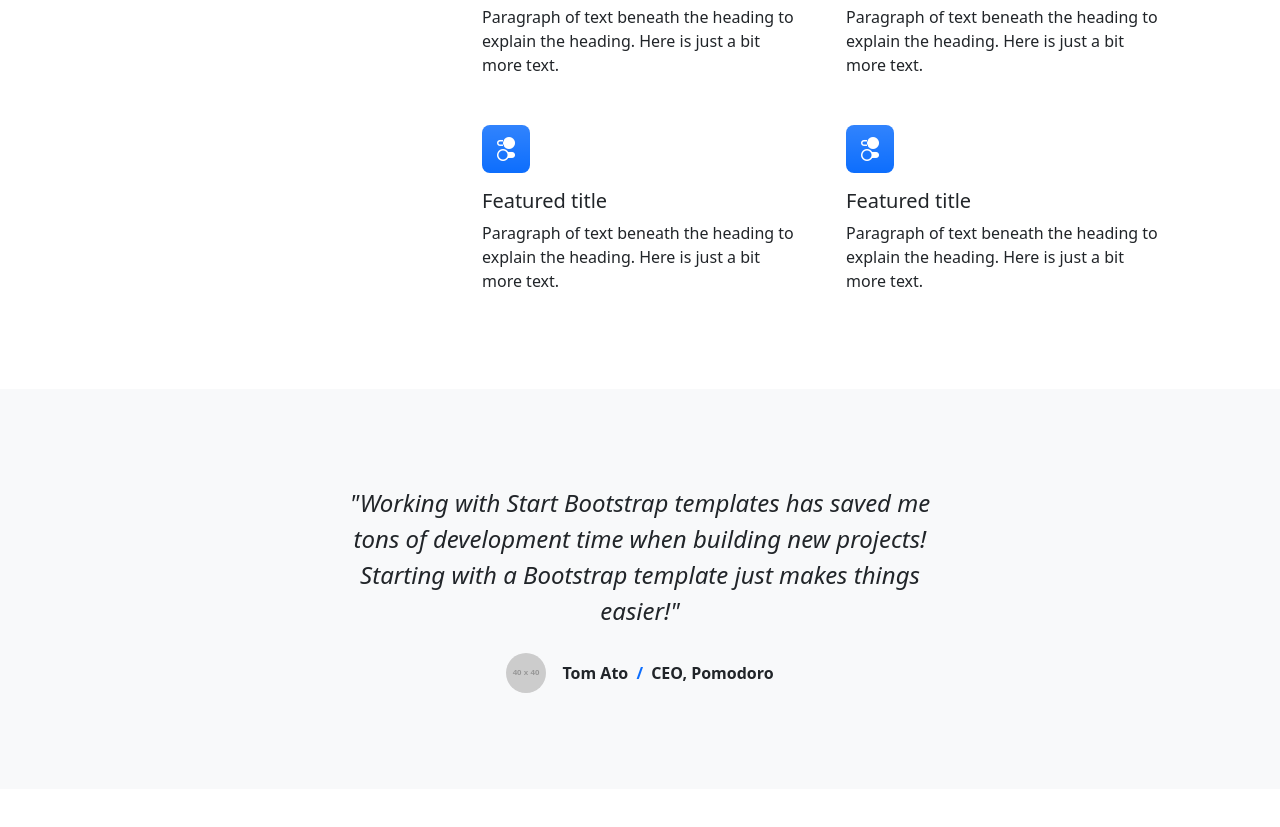
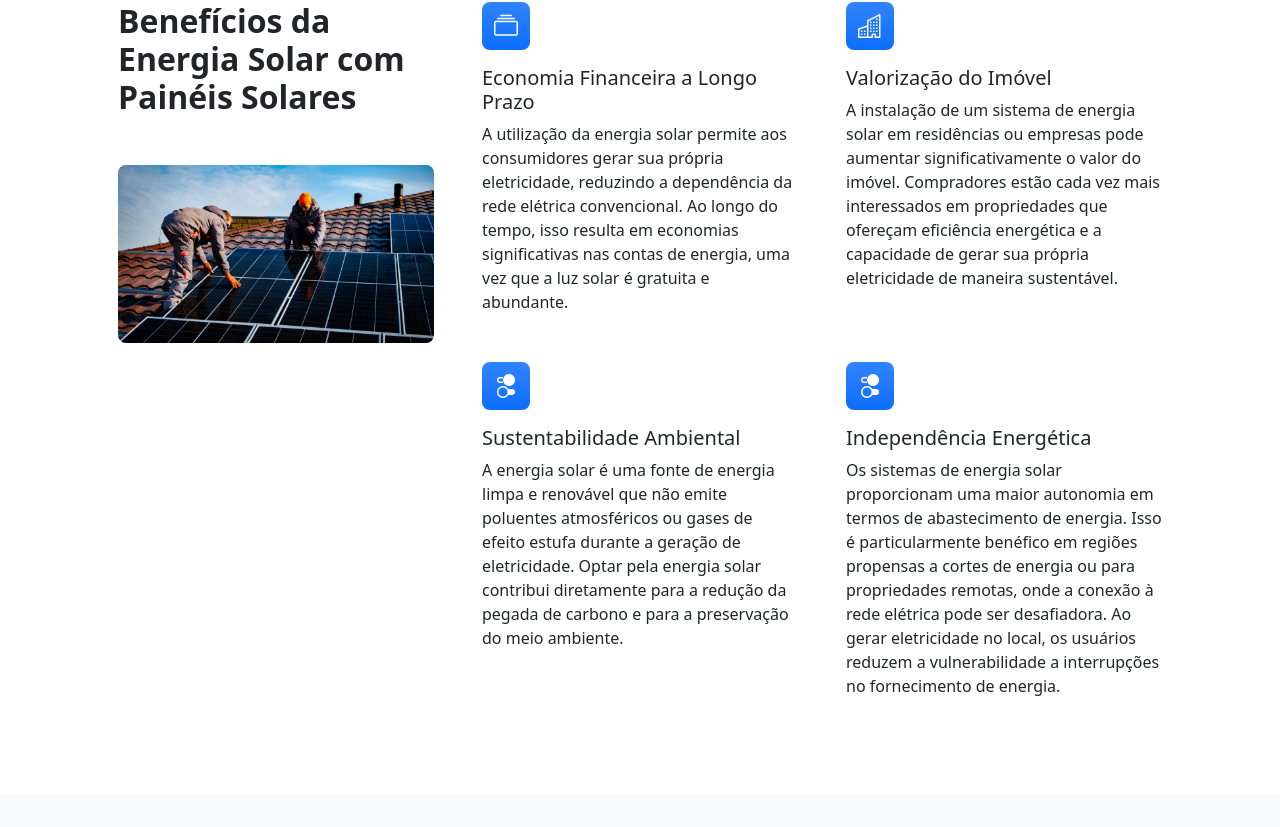
Before and after one commit to vinipc03/SiteProjetoSolar, a plain HTML site: page index.html in a window 1280 px wide. Shown: the part 720-1547 px from the top of the page. Drawn offline with nearby package versions, Linux system fonts and the light colour scheme; placeholder pictures from the web are drawn by us.

Commit message:
Primeiras edições página home

```diff
--- a/index.html
+++ b/index.html
@@ -51,8 +51,9 @@
                     <div class="row gx-5 align-items-center justify-content-center">
                         <div class="col-lg-8 col-xl-7 col-xxl-6">
                             <div class="my-5 text-center text-xl-start">
-                                <h1 class="display-5 fw-bolder text-white mb-2">A Bootstrap 5 template for modern businesses</h1>
-                                <p class="lead fw-normal text-white-50 mb-4">Quickly design and customize responsive mobile-first sites with Bootstrap, the world’s most popular front-end open source toolkit!</p>
+                                <h1 class="display-5 fw-bolder text-white mb-2">Nome da empresa</h1>
+                                <p class="lead fw-normal text-white-50 mb-4">A [Nome da Empresa] é líder inovadora no setor de energia solar, especializada em proporcionar soluções sustentáveis e eficientes para residências e empresas. Com um compromisso com a excelência,
+                                    oferecendo instalação personalizada de painéis solares, visando não apenas reduzir custos, mas também promover a independência energética e a preservação ambiental. Proporcionando aos clientes acesso confiável e econômico à energia solar.</p>
                                 <div class="d-grid gap-3 d-sm-flex justify-content-sm-center justify-content-xl-start">
                                     <a class="btn btn-primary btn-lg px-4 me-sm-3" href="#features">Get Started</a>
                                     <a class="btn btn-outline-light btn-lg px-4" href="#!">Learn More</a>
@@ -67,28 +68,32 @@
             <section class="py-5" id="features">
                 <div class="container px-5 my-5">
                     <div class="row gx-5">
-                        <div class="col-lg-4 mb-5 mb-lg-0"><h2 class="fw-bolder mb-0">A better way to start building.</h2></div>
+                        <div class="col-lg-4 mb-5 mb-lg-0"><h2 class="fw-bolder mb-0">Benefícios da Energia Solar com Painéis Solares</h2><img class="img-fluid rounded-3 my-5" src="assets/foto.jpg" alt="..." /></div>
                         <div class="col-lg-8">
                             <div class="row gx-5 row-cols-1 row-cols-md-2">
                                 <div class="col mb-5 h-100">
                                     <div class="feature bg-primary bg-gradient text-white rounded-3 mb-3"><i class="bi bi-collection"></i></div>
-                                    <h2 class="h5">Featured title</h2>
-                                    <p class="mb-0">Paragraph of text beneath the heading to explain the heading. Here is just a bit more text.</p>
+                                    <h2 class="h5">Economia Financeira a Longo Prazo</h2>
+                                    <p class="mb-0">A utilização da energia solar permite aos consumidores gerar sua própria eletricidade, reduzindo a dependência da rede elétrica convencional.
+                                        Ao longo do tempo, isso resulta em  economias significativas nas contas de energia, uma vez que a luz solar é gratuita e abundante.</p>
                                 </div>
                                 <div class="col mb-5 h-100">
                                     <div class="feature bg-primary bg-gradient text-white rounded-3 mb-3"><i class="bi bi-building"></i></div>
-                                    <h2 class="h5">Featured title</h2>
-                                    <p class="mb-0">Paragraph of text beneath the heading to explain the heading. Here is just a bit more text.</p>
+                                    <h2 class="h5">Valorização do Imóvel</h2>
+                                    <p class="mb-0">A instalação de um sistema de energia solar em residências ou empresas pode aumentar significativamente o valor do imóvel.
+                                        Compradores estão cada vez mais interessados em propriedades que ofereçam eficiência energética e a capacidade de gerar sua própria eletricidade de maneira sustentável.</p>
                                 </div>
                                 <div class="col mb-5 mb-md-0 h-100">
                                     <div class="feature bg-primary bg-gradient text-white rounded-3 mb-3"><i class="bi bi-toggles2"></i></div>
-                                    <h2 class="h5">Featured title</h2>
-                                    <p class="mb-0">Paragraph of text beneath the heading to explain the heading. Here is just a bit more text.</p>
+                                    <h2 class="h5">Sustentabilidade Ambiental</h2>
+                                    <p class="mb-0">A energia solar é uma fonte de energia limpa e renovável que não emite poluentes atmosféricos ou gases de efeito estufa durante a geração de eletricidade.
+                                        Optar pela energia solar contribui diretamente para a redução da pegada de carbono e para a preservação do meio ambiente.</p>
                                 </div>
                                 <div class="col h-100">
                                     <div class="feature bg-primary bg-gradient text-white rounded-3 mb-3"><i class="bi bi-toggles2"></i></div>
-                                    <h2 class="h5">Featured title</h2>
-                                    <p class="mb-0">Paragraph of text beneath the heading to explain the heading. Here is just a bit more text.</p>
+                                    <h2 class="h5">Independência Energética</h2>
+                                    <p class="mb-0">Os sistemas de energia solar proporcionam uma maior autonomia em termos de abastecimento de energia. Isso é particularmente benéfico em regiões propensas a cortes de energia ou para propriedades remotas, onde a conexão à rede elétrica pode ser desafiadora.
+                                        Ao gerar eletricidade no local, os usuários reduzem a vulnerabilidade a interrupções no fornecimento de energia.</p>
                                 </div>
                             </div>
                         </div>
@@ -101,15 +106,7 @@
                     <div class="row gx-5 justify-content-center">
                         <div class="col-lg-10 col-xl-7">
                             <div class="text-center">
-                                <div class="fs-4 mb-4 fst-italic">"Working with Start Bootstrap templates has saved me tons of development time when building new projects! Starting with a Bootstrap template just makes things easier!"</div>
-                                <div class="d-flex align-items-center justify-content-center">
-                                    <img class="rounded-circle me-3" src="https://dummyimage.com/40x40/ced4da/6c757d" alt="..." />
-                                    <div class="fw-bold">
-                                        Tom Ato
-                                        <span class="fw-bold text-primary mx-1">/</span>
-                                        CEO, Pomodoro
-                                    </div>
-                                </div>
+                                <div class="fs-4 mb-4 fst-arial">Em suma, a escolha de utilizar painéis solares não apenas transforma a maneira como geramos eletricidade, mas também representa um compromisso com a sustentabilidade, a eficiência energética e a independência. Ao adotar essa tecnologia, não apenas colhemos os benefícios financeiros, mas também contribuímos para um futuro mais limpo e resiliente.</div>
                             </div>
                         </div>
                     </div>
@@ -121,8 +118,9 @@
                     <div class="row gx-5 justify-content-center">
                         <div class="col-lg-8 col-xl-6">
                             <div class="text-center">
-                                <h2 class="fw-bolder">From our blog</h2>
-                                <p class="lead fw-normal text-muted mb-5">Lorem ipsum, dolor sit amet consectetur adipisicing elit. Eaque fugit ratione dicta mollitia. Officiis ad.</p>
+                                <h2 class="fw-bolder">Alguns tipos de painéis solares</h2>
+                                <p class="lead fw-normal text-muted mb-5">Um componente essencial em sistemas de energia solar, conhecido como painel solar, placa ou módulo, desempenha o papel crucial de capturar a luz solar e convertê-la em energia elétrica. A distinção entre eles reside principalmente no material empregado em sua construção, determinando sua eficiência na conversão de energia solar.
+                                    Além disso, cada material apresenta diferentes considerações de custo, influenciando a viabilidade econômica desses sistemas.</p>
                             </div>
                         </div>
                     </div>
```
